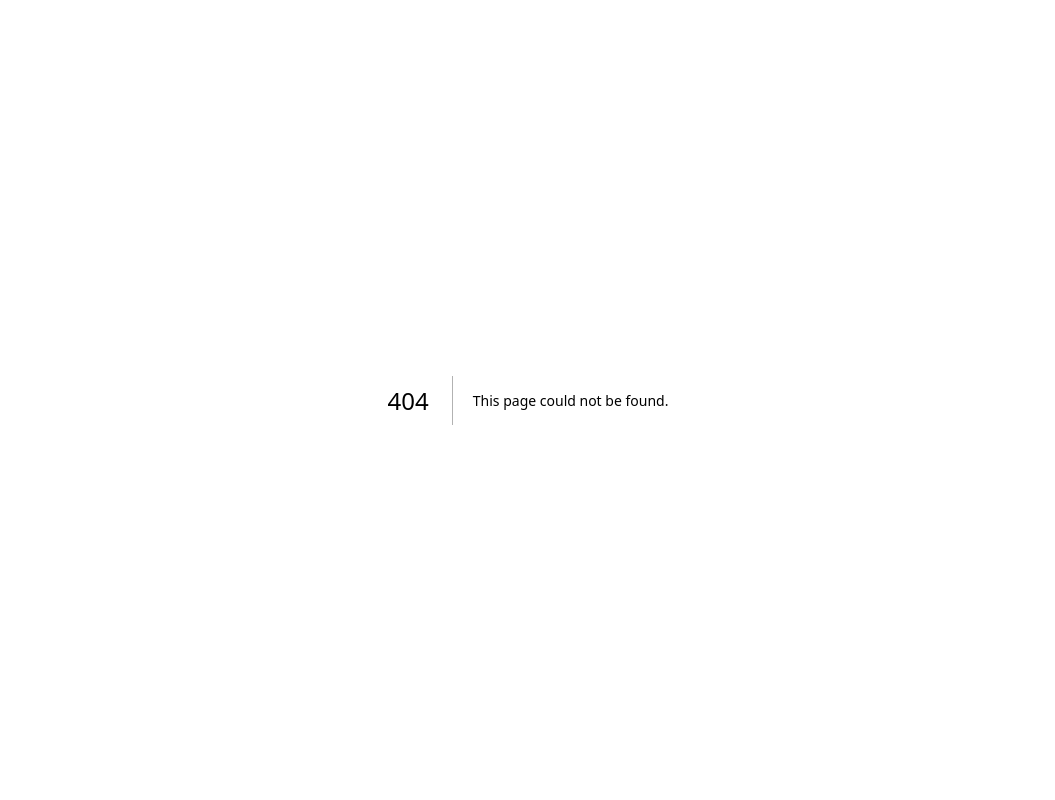
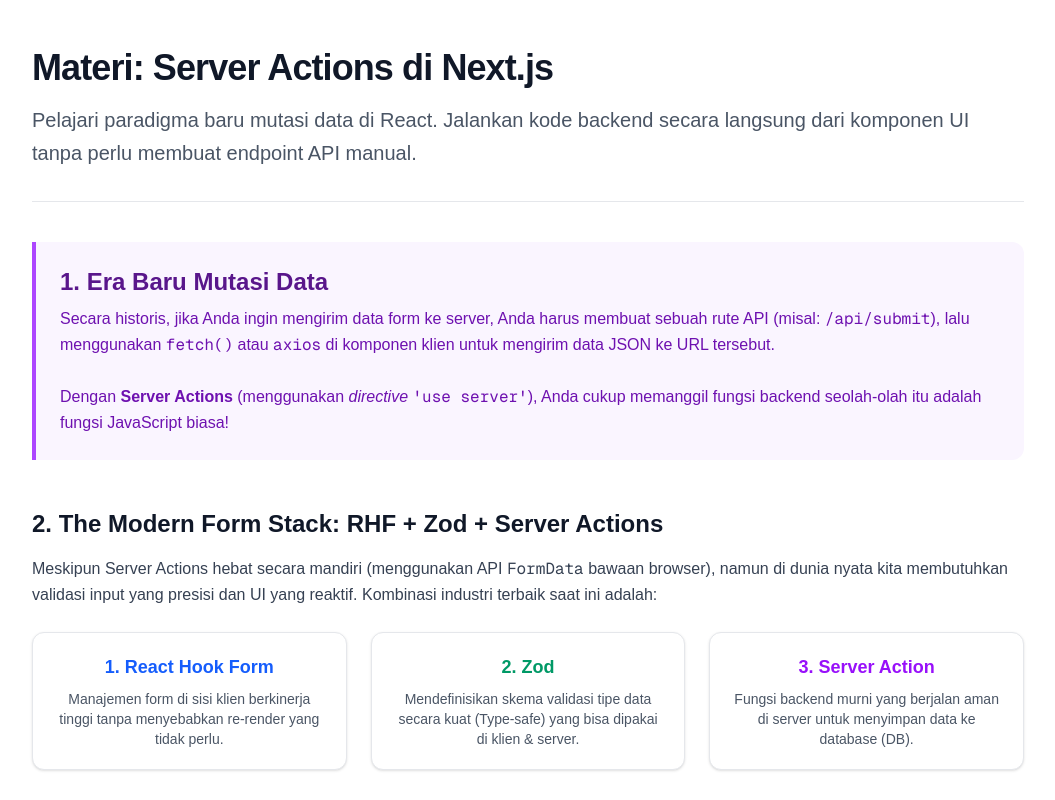
Before and after one commit to ramaalfin/simple-next, a Next.js app: page /server-actions in a window 1280 px wide. Before the commit this address had no page. Shown: the top 800 px of the page, without its empty margins (112-1167 px from the left). Built offline with nearby package versions, Linux system fonts and the light colour scheme.

Commit message:
feat: add learning resources page for Next.js Server Actions and update homepage navigation

```diff
--- a/src/app/page.tsx
+++ b/src/app/page.tsx
@@ -70,6 +70,9 @@
           <Link href="/zustand-tanstack" className="text-blue-600">
             View Zustand + TanStack
           </Link>
+          <Link href="/server-actions" className="text-blue-600">
+            View Server Actions
+          </Link>
         </div>
         <div className="flex flex-col gap-4 text-base font-medium sm:flex-row">
           <a
--- /dev/null
+++ b/src/app/server-actions/page.tsx
@@ -0,0 +1,167 @@
+import React from 'react';
+
+export const metadata = {
+  title: 'Materi Server Actions: RHF & Zod',
+  description: 'Materi tentang Next.js Server Actions dikombinasikan dengan React Hook Form dan Zod',
+};
+
+export default function ServerActionsPage() {
+  return (
+    <main className="container mx-auto px-4 py-12 max-w-5xl text-left">
+      <div className="mb-10 border-b border-gray-200 pb-8">
+        <h1 className="text-4xl font-extrabold tracking-tight text-gray-900 mb-4">
+          Materi: Server Actions di Next.js
+        </h1>
+        <p className="text-xl text-gray-600 leading-relaxed">
+          Pelajari paradigma baru mutasi data di React. Jalankan kode backend secara langsung dari komponen UI tanpa perlu membuat endpoint API manual.
+        </p>
+      </div>
+
+      {/* SECTION 1: INTRODUCTION */}
+      <section className="mb-12">
+        <div className="bg-purple-50 border-l-4 border-purple-500 p-6 rounded-r-xl mb-8">
+          <h2 className="text-2xl font-bold text-purple-900 mb-2">1. Era Baru Mutasi Data</h2>
+          <p className="text-purple-800 leading-relaxed">
+            Secara historis, jika Anda ingin mengirim data form ke server, Anda harus membuat sebuah rute API (misal: <code>/api/submit</code>), lalu menggunakan <code>fetch()</code> atau <code>axios</code> di komponen klien untuk mengirim data JSON ke URL tersebut.
+            <br /><br />
+            Dengan <strong>Server Actions</strong> (menggunakan <em>directive</em> <code>'use server'</code>), Anda cukup memanggil fungsi backend seolah-olah itu adalah fungsi JavaScript biasa!
+          </p>
+        </div>
+      </section>
+
+      {/* SECTION 2: THE MODERN STACK */}
+      <section className="mb-12">
+        <h2 className="text-2xl font-bold text-gray-900 mb-4">2. The Modern Form Stack: RHF + Zod + Server Actions</h2>
+        <p className="text-gray-700 mb-6 leading-relaxed">
+          Meskipun Server Actions hebat secara mandiri (menggunakan API <code>FormData</code> bawaan browser), namun di dunia nyata kita membutuhkan validasi input yang presisi dan UI yang reaktif. Kombinasi industri terbaik saat ini adalah:
+        </p>
+
+        <div className="grid grid-cols-1 md:grid-cols-3 gap-6 mb-8">
+          <div className="p-5 bg-white border border-gray-200 rounded-xl shadow-sm text-center">
+            <h4 className="font-bold text-blue-600 text-lg mb-2">1. React Hook Form</h4>
+            <p className="text-sm text-gray-600">Manajemen form di sisi klien berkinerja tinggi tanpa menyebabkan re-render yang tidak perlu.</p>
+          </div>
+          <div className="p-5 bg-white border border-gray-200 rounded-xl shadow-sm text-center">
+            <h4 className="font-bold text-emerald-600 text-lg mb-2">2. Zod</h4>
+            <p className="text-sm text-gray-600">Mendefinisikan skema validasi tipe data secara kuat (Type-safe) yang bisa dipakai di klien & server.</p>
+          </div>
+          <div className="p-5 bg-white border border-gray-200 rounded-xl shadow-sm text-center">
+            <h4 className="font-bold text-purple-600 text-lg mb-2">3. Server Action</h4>
+            <p className="text-sm text-gray-600">Fungsi backend murni yang berjalan aman di server untuk menyimpan data ke database (DB).</p>
+          </div>
+        </div>
+      </section>
+
+      {/* SECTION 3: CODE EXAMPLE */}
+      <section className="mb-12">
+        <h2 className="text-2xl font-bold text-gray-900 mb-6 border-b border-gray-200 pb-2">3. Contoh Implementasi Lengkap</h2>
+
+        <div className="space-y-8">
+          {/* BAGIAN A: SERVER */}
+          <div className="relative">
+            <div className="absolute -left-4 top-4 w-1 h-full bg-purple-300 rounded-full"></div>
+            <h3 className="text-lg font-bold text-purple-800 mb-2">Bagian A: Server (actions.ts)</h3>
+            <p className="text-sm text-gray-600 mb-3">Definisikan Skema Zod dan buat fungsi backend. Tipe yang dihasilkan Zod akan digunakan di Client.</p>
+            <pre className="bg-gray-900 text-gray-100 p-5 rounded-xl overflow-x-auto text-sm font-mono shadow-md">
+{`'use server';
+
+import { z } from 'zod';
+
+// 1. Skema Validasi Universal
+export const productSchema = z.object({
+  title: z.string().min(3, "Judul minimal 3 karakter"),
+  price: z.number().min(1, "Harga wajib diisi"),
+});
+
+export type ProductInput = z.infer<typeof productSchema>;
+
+// 2. Fungsi Backend Murni (Tidak terekspos di browser)
+export async function submitProduct(data: ProductInput) {
+  // Validasi lapis 2 di sisi server (Sangat Penting!)
+  const parsed = productSchema.safeParse(data);
+
+  if (!parsed.success) {
+    return { success: false, error: 'Validasi server gagal!' };
+  }
+
+  try {
+    // Lakukan operasi Database, misal: await db.product.create(...)
+    console.log("Data aman, menyimpan ke DB:", parsed.data);
+
+    // (Opsional) Beri tahu Next.js agar memperbarui halaman cache
+    // revalidatePath('/products');
+
+    return { success: true, message: 'Produk berhasil ditambahkan!' };
+  } catch (error) {
+    return { success: false, error: 'Terjadi kesalahan sistem.' };
+  }
+}`}
+            </pre>
+          </div>
+
+          {/* BAGIAN B: CLIENT */}
+          <div className="relative">
+            <div className="absolute -left-4 top-4 w-1 h-full bg-blue-300 rounded-full"></div>
+            <h3 className="text-lg font-bold text-blue-800 mb-2">Bagian B: Client Component (Form UI)</h3>
+            <p className="text-sm text-gray-600 mb-3">Gunakan <code>useForm</code> dengan <code>zodResolver</code>, dan panggil <code>submitProduct</code> di fungsi onSubmit.</p>
+            <pre className="bg-gray-900 text-gray-100 p-5 rounded-xl overflow-x-auto text-sm font-mono shadow-md">
+{`'use client';
+
+import { useForm } from 'react-hook-form';
+import { zodResolver } from '@hookform/resolvers/zod';
+import { productSchema, ProductInput, submitProduct } from './actions';
+
+export default function ProductForm() {
+  const { register, handleSubmit, formState: { errors, isSubmitting } } = useForm<ProductInput>({
+    resolver: zodResolver(productSchema), // Hubungkan RHF dengan Zod
+  });
+
+  const onSubmit = async (data: ProductInput) => {
+    // 1. Di titik ini, RHF menjamin data sudah valid sesuai Skema Zod
+    // 2. Panggil Server Action! (Tipe data 'data' aman end-to-end)
+    const result = await submitProduct(data);
+
+    if (result.success) alert(result.message);
+    else alert(result.error);
+  };
+
+  return (
+    <form onSubmit={handleSubmit(onSubmit)} className="space-y-4">
+      <div>
+        <label>Judul Produk</label>
+        <input {...register('title')} className="border p-2 w-full" />
+        {errors.title && <span className="text-red-500">{errors.title.message}</span>}
+      </div>
+
+      <div>
+        <label>Harga</label>
+        <input type="number" {...register('price', { valueAsNumber: true })} />
+        {errors.price && <span className="text-red-500">{errors.price.message}</span>}
+      </div>
+
+      <button type="submit" disabled={isSubmitting}>
+        {isSubmitting ? 'Memproses...' : 'Simpan Backend'}
+      </button>
+    </form>
+  );
+}`}
+            </pre>
+          </div>
+        </div>
+      </section>
+
+      {/* SUMMARY */}
+      <div className="bg-emerald-900 text-emerald-50 p-8 rounded-2xl shadow-xl mt-8">
+        <h3 className="text-xl font-bold mb-4">Mengapa ini adalah Standar Emas (Gold Standard)?</h3>
+        <p className="leading-relaxed opacity-90 mb-4">
+          Pendekatan ini memberikan Anda tiga lapisan kesempurnaan:
+        </p>
+        <ul className="list-disc list-inside space-y-2 opacity-90">
+          <li><strong>User Experience (UX):</strong> Kesalahan ketik dicegat seketika di browser oleh RHF tanpa menunggu server.</li>
+          <li><strong>Developer Experience (DX):</strong> End-to-End Type Safety. Anda mendefinisikan bentuk data satu kali di Zod, dan tipe itu otomatis dikenali dari input form HTML hingga masuk ke Database.</li>
+          <li><strong>Security:</strong> Karena Zod divalidasi dua kali (di RHF Client dan di fungsi Server Action), server tidak mungkin kebobolan data sampah meskipun pengguna mematikan JavaScript di browser.</li>
+        </ul>
+      </div>
+    </main>
+  );
+}
```
